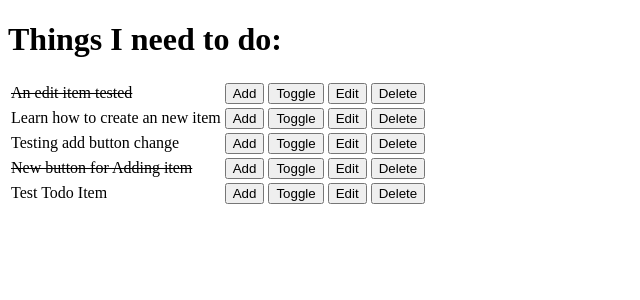
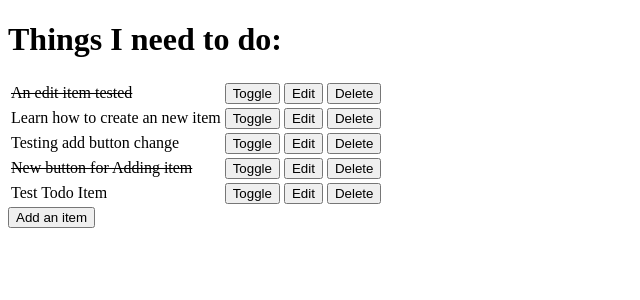
Before and after one commit to JPRodrigues-gh/jp-fsf-hello-django, a Django app: page / in a window 1280 px wide. Shown: the top 300 px of the page, without its empty margins (0-640 px from the left). Run offline with Django 3.2, Linux system fonts and the light colour scheme; data comes from the database, SQL or seed files in the repository.

Commit message:
Fix bug on add button

```diff
--- a/todo/templates/todo/todo_list.html
+++ b/todo/templates/todo/todo_list.html
@@ -19,11 +19,6 @@
             <td>{{ item.name }}</td>
             {% endif %}
             <td>
-                    <a href="/add">
-                        <button>Add</button>
-                    </a>
-                </td>
-                <td>
                 <a href="/toggle/{{ item.id }}">
                     <button>Toggle</button>
                 </a>
@@ -40,15 +35,14 @@
             </td>
         </tr>
         {% empty %}
-        <tr><td>You have nothing to do.</td>
-            <td>
+        <tr>
+            <td>You have nothing to do.</td>
+        </tr>
+        {% endfor %}
+    </table>
     <a href="/add">
         <button>Add an item</button>
     </a>
-            </td>
-        </tr>
-        {% endfor %}
-    </table>
     <!-- <a href="/add">Add an item</a> -->
 
 </body>
```
Lines whose indentation alone changed are shown as unchanged.
